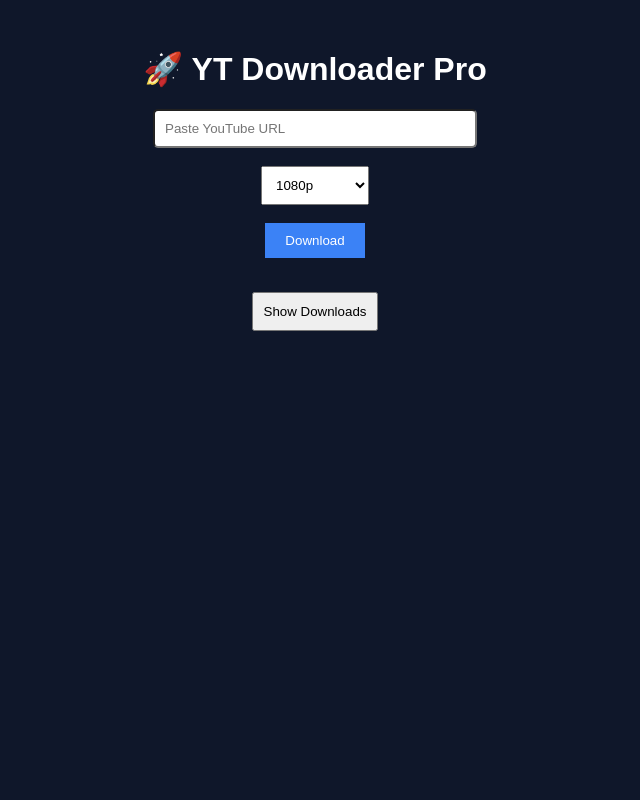
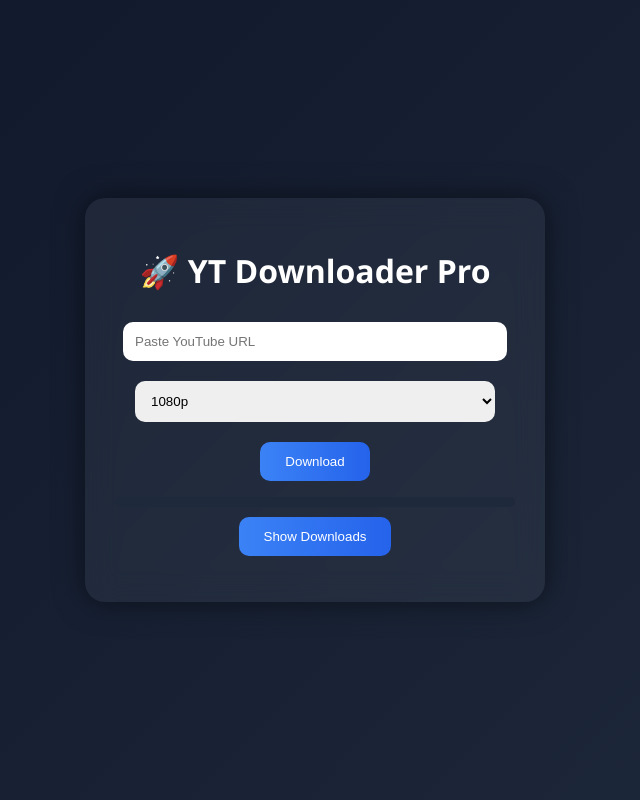
Before and after one commit to mrchandrama02-maker/yt-downloader, a Flask app: page / in a window 1280 px wide. Shown: the whole page, without its empty margins (325-965 px from the left). Run offline with Flask 3, Linux system fonts and the light colour scheme.

Commit message:
premium UI upgrade

```diff
--- a/templates/index.html
+++ b/templates/index.html
@@ -2,44 +2,131 @@
 <html>
 <head>
     <title>YT Downloader Pro</title>
+
+    <style>
+        body {
+            margin: 0;
+            font-family: 'Segoe UI', sans-serif;
+            background: linear-gradient(135deg, #0f172a, #1e293b);
+            color: white;
+            display: flex;
+            justify-content: center;
+            align-items: center;
+            height: 100vh;
+        }
+
+        .card {
+            background: rgba(255,255,255,0.05);
+            backdrop-filter: blur(15px);
+            padding: 30px;
+            border-radius: 20px;
+            width: 400px;
+            text-align: center;
+            box-shadow: 0 0 30px rgba(0,0,0,0.5);
+        }
+
+        h1 {
+            margin-bottom: 20px;
+        }
+
+        input, select {
+            width: 90%;
+            padding: 12px;
+            margin: 10px 0;
+            border-radius: 10px;
+            border: none;
+            outline: none;
+        }
+
+        button {
+            padding: 12px 25px;
+            border-radius: 10px;
+            border: none;
+            background: linear-gradient(90deg, #3b82f6, #2563eb);
+            color: white;
+            cursor: pointer;
+            margin-top: 10px;
+        }
+
+        button:hover {
+            opacity: 0.8;
+        }
+
+        #progressBar {
+            width: 100%;
+            background: #1e293b;
+            border-radius: 10px;
+            margin-top: 15px;
+        }
+
+        #progressFill {
+            width: 0%;
+            height: 10px;
+            background: #22c55e;
+            border-radius: 10px;
+        }
+
+        ul {
+            text-align: left;
+            margin-top: 15px;
+        }
+
+        a {
+            color: #22c55e;
+            text-decoration: none;
+        }
+
+        .loader {
+            border: 4px solid #1e293b;
+            border-top: 4px solid #3b82f6;
+            border-radius: 50%;
+            width: 30px;
+            height: 30px;
+            animation: spin 1s linear infinite;
+            margin: 10px auto;
+            display: none;
+        }
+
+        @keyframes spin {
+            100% { transform: rotate(360deg); }
+        }
+    </style>
 </head>
 
-<body style="text-align:center; font-family:Arial; margin-top:50px; background:#0f172a; color:white;">
+<body>
 
+<div class="card">
     <h1>🚀 YT Downloader Pro</h1>
 
-    <input id="url" placeholder="Paste YouTube URL"
-        style="width:300px; padding:10px; border-radius:5px;" />
+    <input id="url" placeholder="Paste YouTube URL" />
 
-    <br><br>
-
-    <select id="quality" style="padding:10px;">
+    <select id="quality">
         <option value="1080p">1080p</option>
         <option value="720p">720p</option>
         <option value="audio">Audio Only</option>
     </select>
 
-    <br><br>
+    <button onclick="download()">Download</button>
 
-    <button onclick="download()" style="padding:10px 20px; background:#3b82f6; color:white; border:none;">
-        Download
-    </button>
+    <div class="loader" id="loader"></div>
 
     <p id="status"></p>
-    <p id="progress"></p>
 
-    <br>
+    <div id="progressBar">
+        <div id="progressFill"></div>
+    </div>
 
-    <button onclick="loadFiles()" style="padding:10px;">
-        Show Downloads
-    </button>
+    <button onclick="loadFiles()">Show Downloads</button>
 
     <ul id="fileList"></ul>
+</div>
 
 <script>
 async function download() {
     let url = document.getElementById("url").value;
     let quality = document.getElementById("quality").value;
+
+    document.getElementById("loader").style.display = "block";
 
     let res = await fetch("/download", {
         method: "POST",
@@ -58,11 +145,15 @@
         let res = await fetch("/progress");
         let data = await res.json();
 
-                document.getElementById("progress").innerText =
+        let percent = parseFloat(data.percent);
+
+        document.getElementById("progressFill").style.width = percent + "%";
+        document.getElementById("status").innerText =
             data.status + " " + data.percent;
 
         if (data.percent === "100%") {
             clearInterval(interval);
+            document.getElementById("loader").style.display = "none";
             loadFiles();
         }
     }, 1000);
@@ -77,7 +168,7 @@
 
     files.forEach(file => {
         let li = document.createElement("li");
-                li.innerHTML = `<a href="/download_file/${file}" style="color:lightgreen;">${file}</a>`;
+        li.innerHTML = `<a href="/download_file/${file}">${file}</a>`;
         list.appendChild(li);
     });
 }
```
Lines whose indentation alone changed are shown as unchanged.
